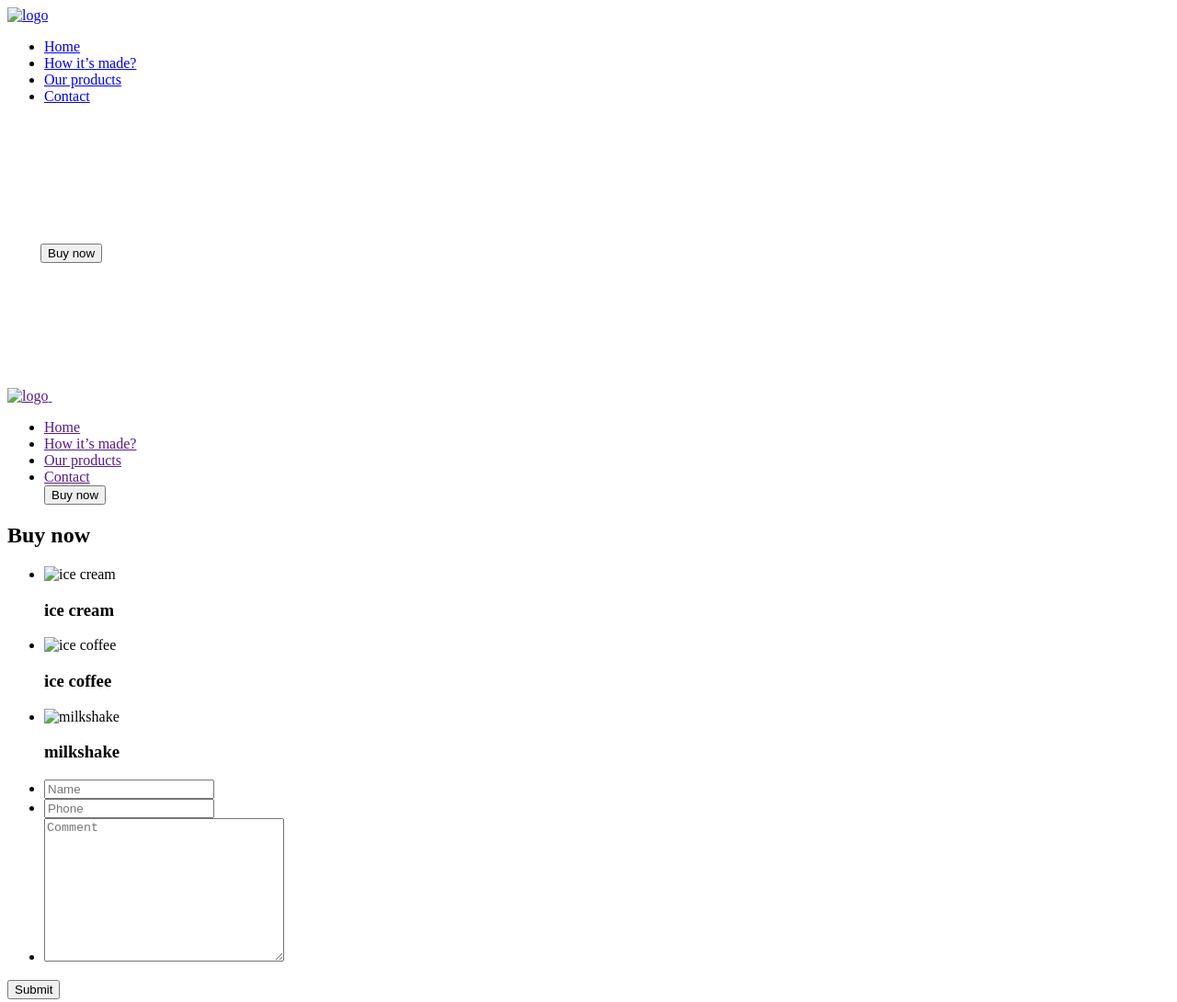
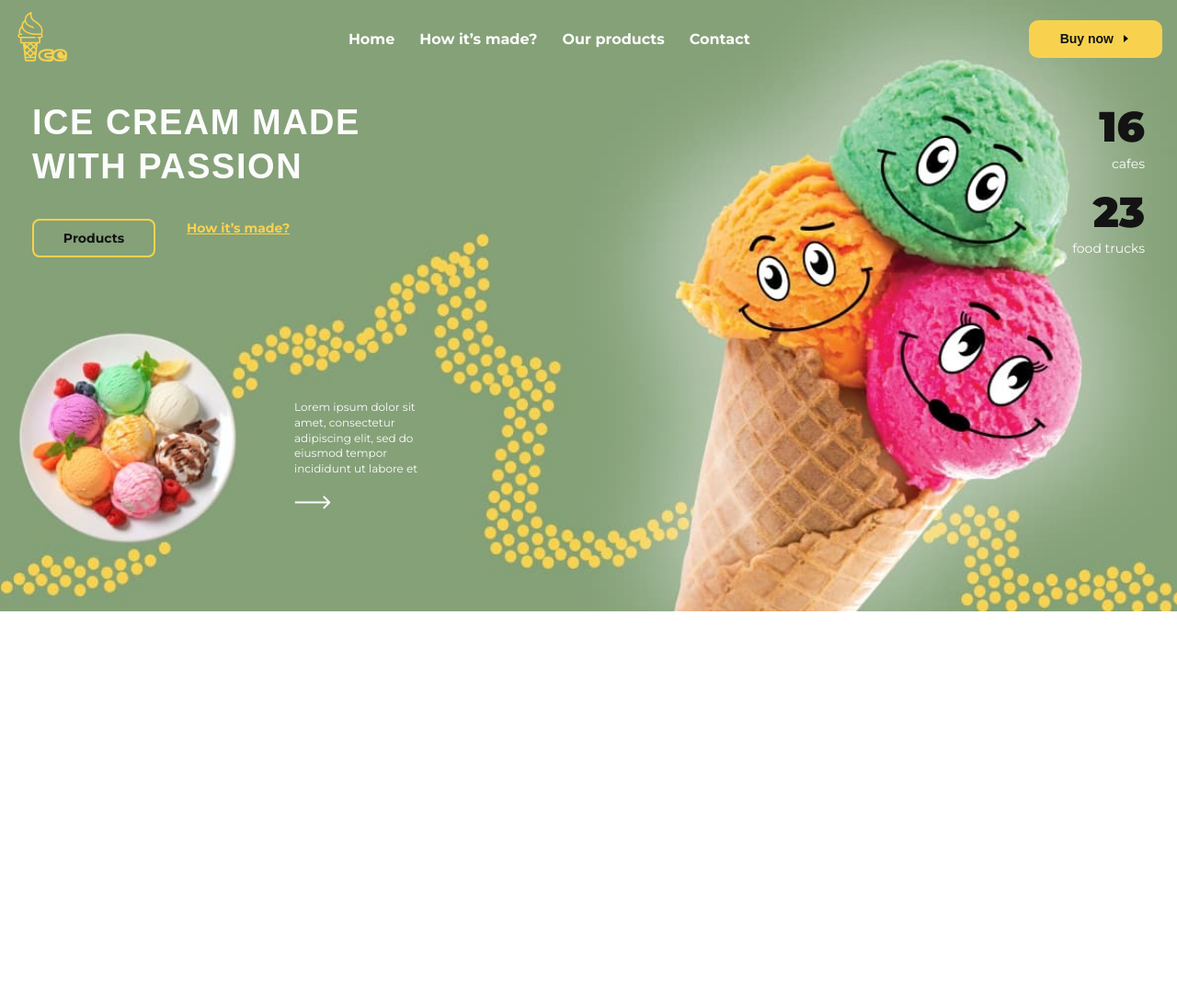
Before and after one commit to Vad1mVV/IceCream, a plain HTML site: page index.html in a window 1280 px wide. Shown: the top 1090 px of the page at 92% size. After the commit the page ends 800 px from the top, so only its background shows below. Drawn offline with Linux system fonts and the light colour scheme; a web font is replaced by a local one.

Commit message:
header&hero

```diff
--- a/index.html
+++ b/index.html
@@ -5,138 +5,102 @@
     <meta http-equiv="X-UA-Compatible" content="IE=edge">
     <meta name="viewport" content="width=device-width, initial-scale=1.0">
     <title>Document</title>
+    <link rel="stylesheet" href="./modals.html">
+    <link rel="stylesheet" href="./css/main.min.css">
+    <link rel="preconnect" href="https://fonts.googleapis.com">
+    <link rel="preconnect" href="https://fonts.gstatic.com" crossorigin>
+    <link href="https://fonts.googleapis.com/css2?family=Montserrat:ital,wght@0,400;0,500;0,700;0,900;1,600&family=Seymour+One&display=swap" rel="stylesheet">
 </head>
 <body>
     <header>
-        <nav>
-            <a href="./index.html">
-                <img src="" alt="logo">
+        <div class="container header__container">
+            <a href="./index.html" class="logo">
+                <svg class="logo__img">
+                    <use href="./img/symbol-defs.svg#icon-logo"></use>
+                </svg>
             </a>
-            <ul>
-                <li>
-                    <a href="./index.html">Home</a>
+            <nav class="header--center">
+                <ul class="nav">
+                    <li class="nav__item">
+                        <a href="./index.html" class="nav__link">Home</a>
                     </li>
-                <li>
-                    <a href="#about">How it’s made?</a>
+                    <li class="nav__item">
+                        <a href="#about" class="nav__link">How it’s made?</a>
                     </li>
-                <li>
-                    <a href="#products">Our products</a>
+                    <li class="nav__item">
+                        <a href="#products" class="nav__link">Our products</a>
                     </li>
-                <li>
-                    <a href="#contact">Contact</a>
+                    <li class="nav__item">
+                        <a href="#contact" class="nav__link">Contact</a>
                     </li>
                 </ul>
             </nav>
-        <svg width="32" hieght="32">
-            <use></use>
+            <div class="header--right">
+                <svg width="32" height="32" class="burger__button--open">
+                    <use href="./img/symbol-defs.svg#icon-burger_button"></use>
                 </svg>
-        <button type="button">
+                <button type="button" class="button buy__button">
                     Buy now
+                    <svg width="12" height="12" class="button__arrow--buy">
+                        <use href="./img/symbol-defs.svg#icon-small-arrow"></use>
+                    </svg>
                 </button>
-        <div class="mobile_modal">
-            <a href="">
-                <img src="" alt="logo">
-            </a>
-            <svg>
-                <use></use>
-            </svg>
-            <ul>
-                <li>
-                    <a href="">Home</a>
-                </li>
-                <li>
-                    <a href="">How it’s made?</a>
-                </li>
-                <li>
-                    <a href="">Our products</a>
-                </li>
-                <li>
-                    <a href="">Contact</a>
-                </li>
-                <button type="button">
-                    Buy now
-                </button>
-            </ul>
             </div>
-        <div class="modal__buyNow">
-            <h2>Buy now</h2>
-            <ul>
-                <li>
-                    <img src="" alt="ice cream">
-                    <h3>ice cream</h3>
-                </li>
-                <li>
-                    <img src="" alt="ice coffee">
-                    <h3>ice coffee</h3>
-                </li>
-                <li>
-                    <img src="" alt="milkshake">
-                    <h3>milkshake</h3>
-                </li>
-            </ul>
-            <form>
-                <ul>
-                    <li>
-                        <input type="text" placeholder="Name">
-                    </li>
-                    <li>
-                        <input type="tel" placeholder="Phone">
-                    </li>
-                    <li>
-                        <textarea name="" id="" cols="30" rows="10" placeholder="Comment"></textarea>
-                    </li>
-                </ul>
-            </form>
-            <button type="submit">Submit</button>
         </div>
     </header>
 
     <main>
         <!-- Hero -->
         <section class="hero">
-            <h1>ice cream made with passion</h1>
-            <ul>
+            <div class="container hero__container">
+                <div class="hero--left">
+                    <h1 class="hero__title">ice cream made with <span class="hero__title--bigger">passion</span></h1>
+                    <ul class="button__box--hero">
                         <li>
-                    <a href="#products">
+                            <a href="#products" class="hero__button--transparent">
+                                <span class="hero__button--text">
                                     Products
+                                </span>
                             </a>
                         </li>
                         <li>
-                    <a href="#about">
+                            <a href="#about" class="hero__link">
                                 How it’s made?
                             </a>
                         </li>
                     </ul>
-            <ul>
-                <li>
-                    <span>
+                </div>
+                <ul class="counter__box">
+                    <li class="counter__item">
+                        <span class="counter__number">
                             16
                         </span>
-                    <span>
+                        <span class="counter__text">
                             cafes
                         </span>
                     </li>
-                <li>
-                    <span>
+                    <li class="counter__item">
+                        <span class="counter__number">
                             23
                         </span>
-                    <span>
+                        <span class="counter__text">
                             food trucks
                         </span>
                     </li>
                 </ul>
-            <div>
+                <div class="hero__text">
                     <p>
                         Lorem ipsum dolor sit amet, consectetur adipiscing elit, sed do eiusmod tempor incididunt ut labore et
                     </p>
-                <svg>
-                    <use></use>
+                    <svg class="hero__arrow--text">
+                        <use href="./img/symbol-defs.svg#icon-arrow"></use>
                     </svg>
+                </div>
             </div>
         </section>
 
         <!-- Products -->
-        <section class="products" id="products">
+        <!-- <section class="products" id="products">
             <p>100% natural</p>
             <h2>products</h2>
             <ul>
@@ -150,89 +114,6 @@
                         </svg>
                     </button>
                 </li>
-                <div class="modal__iceCream">
-                    <h3>Chololate icecream</h3>
-                    <img src="" alt="chocolate ice cream">
-                    <ul>
-                        <li>
-                            <p>
-                                <span>320</span>
-                                <span>kcal</span>
-                            </p>
-                        </li>
-                        <li>
-                            <p>
-                                <span>4g</span>
-                                <span>Prote...</span>
-                            </p>
-                        </li>
-                        <li>
-                            <p>
-                                <span>8.2g</span>
-                                <span>Fats</span>
-                            </p>
-                        </li>
-                        <li>
-                            <p>
-                                <span>40,4g</span>
-                                <span>Carbs</span>
-                            </p>
-                        </li>
-                    </ul>
-                    <h4>Ingredients</h4>
-                    <ul>
-                        <li>
-                            <p>
-                                <span>Milk</span>
-                                <span>100ml</span>
-                            </p>
-                        </li>
-                        <li>
-                            <p>
-                                <span>Belgian chocolate</span>
-                                <span>20g</span>
-                            </p>
-                        </li>
-                        <li>
-                            <p>
-                                <span>Cream</span>
-                                <span>150ml</span>
-                            </p>
-                        </li>
-                        <li>
-                            <p>
-                                <span>Cocoa powder</span>
-                                <span>30g</span>
-                            </p>
-                        </li>
-                        <li>
-                            <p>
-                                <span>Sugar</span>
-                                <span>40g</span>
-                            </p>
-                        </li>
-                        <li>
-                            <p>
-                                <span>Vanilla sugar</span>
-                                <span>10g</span>
-                            </p>
-                        </li>
-                    </ul>
-                    <form>
-                        <ul>
-                            <li>
-                                <input type="text" placeholder="Name">
-                            </li>
-                            <li>
-                                <input type="tel" placeholder="Phone">
-                            </li>
-                            <li>
-                                <textarea name="" id="" cols="30" rows="10" placeholder="Comment"></textarea>
-                            </li>
-                        </ul>
-                    </form>
-                    <button type="submit">Submit</button>
-                </div>
                 <li>
                     <img src="" alt="ice coffee">
                     <h3>ice cream</h3>
@@ -254,10 +135,10 @@
                     </button>
                 </li>
             </ul>
-        </section>
+        </section> -->
 
         <!-- How it's made? -->
-        <section class="about" id="about">
+        <!-- <section class="about" id="about">
             <p>tradition and love</p>
             <h2>How it’s made?</h2>
             <img src="" alt="">
@@ -275,14 +156,10 @@
                     <use></use>
                 </svg>
             </button>
-            <div class="modal__about">
-                <h3>How it’s made?</h3>
-                <p>Lorem ipsum dolor sit amet, consectetur adipiscing elit, sed do eiusmod tempor incididunt ut labore et Lorem ipsum dolor sit amet, consectetur adipiscing elit, sed do eiusmod tempor incididunt ut labore et</p>
-            </div>
-        </section>
+        </section> -->
 
         <!-- Advantages -->
-        <section class="advantages">
+        <!-- <section class="advantages">
             <h2>Advantages</h2>
             <ul>
                 <li>
@@ -313,18 +190,18 @@
                     </p>
                 </li>
             </ul>
-        </section>
+        </section> -->
 
         <!-- Gallery -->
-        <section class="gallery">
+        <!-- <section class="gallery">
             <h2>gallery</h2>
             <img src="" alt="ice cream">
             <img src="" alt="ice cream">
             <img src="" alt="ice cream">
-        </section>
+        </section> -->
 
         <!-- Customer Reviews -->
-        <section class="customerReviews">
+        <!-- <section class="customerReviews">
             <h2>Customer Reviews</h2>
             <ul>
                 <li>
@@ -360,10 +237,10 @@
                     </svg>
                 </li>
             </ul>
-        </section>
+        </section> -->
 
         <!-- Contacts -->
-        <section class="contact" id="contact">
+        <!-- <section class="contact" id="contact">
             <h2>Our establishments</h2>
             <ul>
                 <li>
@@ -504,10 +381,10 @@
                     </li>
                 </ul>
             </ul>
-        </section>
+        </section> -->
     </main>
 
-    <footer>
+    <!-- <footer>
         <p>
             <span>homemade ice cream made</span>
             <span>with passion</span>
@@ -540,6 +417,6 @@
             <a href="">+61 (0) 383 766 284</a>
         </p>
         <p>© 2022 - IceCream. All Rights Reserved.</p>
-    </footer>
+    </footer> -->
 </body>
 </html>
--- /dev/null
+++ b/modals.html
@@ -0,0 +1,158 @@
+<!DOCTYPE html>
+<html lang="en">
+<head>
+    <meta charset="UTF-8">
+    <meta http-equiv="X-UA-Compatible" content="IE=edge">
+    <meta name="viewport" content="width=device-width, initial-scale=1.0">
+    <title>Document</title>
+</head>
+<body>
+    <div class="burger__menu">
+        <a href="">
+            <img src="" alt="logo">
+        </a>
+        <svg>
+            <use></use>
+        </svg>
+        <ul>
+            <li>
+                <a href="">Home</a>
+            </li>
+            <li>
+                <a href="">How it’s made?</a>
+            </li>
+            <li>
+                <a href="">Our products</a>
+            </li>
+            <li>
+                <a href="">Contact</a>
+            </li>
+            <button type="button">
+                Buy now
+            </button>
+        </ul>
+    </div>
+
+    <div class="modal__buyNow">
+        <h2>Buy now</h2>
+        <ul>
+            <li>
+                <img src="" alt="ice cream">
+                <h3>ice cream</h3>
+            </li>
+            <li>
+                <img src="" alt="ice coffee">
+                <h3>ice coffee</h3>
+            </li>
+            <li>
+                <img src="" alt="milkshake">
+                <h3>milkshake</h3>
+            </li>
+        </ul>
+        <form>
+            <ul>
+                <li>
+                    <input type="text" placeholder="Name">
+                </li>
+                <li>
+                    <input type="tel" placeholder="Phone">
+                </li>
+                <li>
+                    <textarea name="" id="" cols="30" rows="10" placeholder="Comment"></textarea>
+                </li>
+            </ul>
+        </form>
+        <button type="submit">Submit</button>
+    </div>
+
+    <div class="modal__iceCream">
+        <h3>Chololate icecream</h3>
+        <img src="" alt="chocolate ice cream">
+        <ul>
+            <li>
+                <p>
+                    <span>320</span>
+                    <span>kcal</span>
+                </p>
+            </li>
+            <li>
+                <p>
+                    <span>4g</span>
+                    <span>Prote...</span>
+                </p>
+            </li>
+            <li>
+                <p>
+                    <span>8.2g</span>
+                    <span>Fats</span>
+                </p>
+            </li>
+            <li>
+                <p>
+                    <span>40,4g</span>
+                    <span>Carbs</span>
+                </p>
+            </li>
+        </ul>
+        <h4>Ingredients</h4>
+        <ul>
+            <li>
+                <p>
+                    <span>Milk</span>
+                    <span>100ml</span>
+                </p>
+            </li>
+            <li>
+                <p>
+                    <span>Belgian chocolate</span>
+                    <span>20g</span>
+                </p>
+            </li>
+            <li>
+                <p>
+                    <span>Cream</span>
+                    <span>150ml</span>
+                </p>
+            </li>
+            <li>
+                <p>
+                    <span>Cocoa powder</span>
+                    <span>30g</span>
+                </p>
+            </li>
+            <li>
+                <p>
+                    <span>Sugar</span>
+                    <span>40g</span>
+                </p>
+            </li>
+            <li>
+                <p>
+                    <span>Vanilla sugar</span>
+                    <span>10g</span>
+                </p>
+            </li>
+        </ul>
+        <form>
+            <ul>
+                <li>
+                    <input type="text" placeholder="Name">
+                </li>
+                <li>
+                    <input type="tel" placeholder="Phone">
+                </li>
+                <li>
+                    <textarea name="" id="" cols="30" rows="10" placeholder="Comment"></textarea>
+                </li>
+            </ul>
+        </form>
+        <button type="submit">Submit</button>
+    </div>
+
+    <div class="modal__about">
+        <h3>How it’s made?</h3>
+        <p>Lorem ipsum dolor sit amet, consectetur adipiscing elit, sed do eiusmod tempor incididunt ut labore et Lorem
+            ipsum dolor sit amet, consectetur adipiscing elit, sed do eiusmod tempor incididunt ut labore et</p>
+    </div>
+</body>
+</html>
--- /dev/null
+++ b/sass/base/_base.scss
@@ -0,0 +1,45 @@
+section {
+    padding: 60px 20px;
+}
+.container {
+    width: 100%;
+
+    margin: 0 auto;
+    padding: 0 15px;
+}
+*,
+*::after,
+*::before {
+    box-sizing: border-box;
+}
+body {
+    font-family: 'Montserrat', sans-serif;
+    font-style: normal;
+    font-weight: 400;
+}
+body,
+ul,
+li,
+h1,
+h2,
+h3,
+h4,
+p {
+    margin: 0;
+    padding: 0;
+}
+ul {
+    display: flex;
+
+    list-style: none;
+}
+a {
+    text-decoration: none ;
+}
+.button {
+    background-color: $button-bgc;
+
+    font-weight: 600;
+
+    border: $button-bgc 0px solid;
+}
--- /dev/null
+++ b/sass/components/_hero.scss
@@ -0,0 +1,178 @@
+.hero {
+    position: relative;
+    background-color: $hero-bgc;
+
+    background-image: url(../../img/hero_bgc-mobile.jpg);
+    background-repeat: no-repeat;
+    background-position: bottom;
+    background-size: cover;
+
+    padding-top: 110px;
+}
+.hero__title {
+    width: 247px;
+
+    font-family: 'Seymour One', sans-serif;
+    font-size: 26px;
+    line-height: 1.46;
+    letter-spacing: 0.04em;
+    text-transform: uppercase;
+
+    color: $primary-text-color;
+
+    margin-bottom: 32px;
+}
+.hero__title--bigger {
+    font-size: 34px;
+    line-height: 0.97;
+}
+.button__box--hero {
+    margin-bottom: 200px;
+}
+.hero__button--transparent {
+    display: flex;
+    align-items: center;
+
+    width: 62px;
+    height: 24px;
+
+    background-color: $hero-bgc;
+
+    border: $button-bgc 2px solid;
+    border-radius: 8px;
+
+    margin-right: 20px;
+}
+.hero__button--text {
+    margin-left: auto;
+    margin-right: auto;
+
+    font-size: 8px;
+    line-height: 1.25;
+    font-weight: 600;
+
+    color: $second-text-color;
+}
+.hero__link {
+    color: $button-bgc;
+    text-decoration: underline;
+
+    font-weight: 600;
+    font-size: 8px;
+    line-height: 1.25;
+}
+.counter__box,
+.hero__text {
+    display: none;
+}
+@media screen and (min-width: 768px) {
+    .hero {
+        background-image: url(../../img/hero_bgc-tablet.jpg);
+        height: 415px;
+    }
+    .hero__container {
+        display: flex;
+        justify-content: space-between;
+    }
+    .hero__title {
+        width: 180px;
+
+        font-size: 18px;
+        line-height: 1.28;
+    }
+    .hero__title--bigger {
+        font-size: 24px;
+        line-height: 0.55;
+    }
+    .button__box--hero {
+        margin-bottom: 193px;
+    }
+    .counter__box {
+        display: flex;
+        flex-direction: column;
+        gap: 20px;
+    }
+    .counter__item {
+        display: flex;
+        flex-direction: column;
+        gap: 4px;
+
+        align-items: end;
+    }
+    .counter__number {
+        font-weight: 900;
+        font-size: 28px;
+        line-height: 1.21;
+
+        color: $second-text-color;
+    }
+    .counter__text {
+        font-size: 8px;
+        line-height: 1.25;
+
+        color: $primary-text-color;
+    }
+    .hero__text {
+        display: flex;
+        flex-direction: column;
+        gap: 20px;
+
+        position: absolute;
+        left: 25%;
+        bottom: 32px;
+
+        width: 151px;
+
+        font-size: 12px;
+        line-height: 1.4;
+
+        color: $primary-text-color;
+    }
+    .hero__arrow--text {
+        width: 40px;
+        height: 15px;
+
+        fill: $primary-text-color;
+    }
+}
+@media screen and (min-width: 1200px) {
+    .hero {
+        background-image: url(../../img/hero_bgc-desktop.jpg);
+        height: 665px;
+    }
+    .hero__title,
+    .hero__title--bigger {
+        width: 367px;
+
+        font-size: 38px;
+        line-height: 1.26;
+    }
+    .hero__button--transparent {
+        width: 134px;
+        height: 42px;
+
+        margin-right: 34px;
+    }
+    .hero__button--text {
+        font-size: 14px;
+        line-height: 1.29;
+    }
+    .hero__link {
+        font-size: 14px;
+        line-height: 1.21;
+    }
+    .counter__box {
+        gap: 16px;
+    }
+    .counter__number {
+        font-size: 46px;
+        line-height: 1.21;
+    }
+    .counter__text {
+        font-size: 14px;
+        line-height: 1.21;
+    }
+    .hero__text {
+        bottom: 111px;
+    }
+}
--- /dev/null
+++ b/sass/layout/_header.scss
@@ -0,0 +1,94 @@
+header {
+    width: 100%;
+    position: absolute;
+    top: 0;
+    left: 0;
+    z-index: 100;
+}
+.header__container {
+    display: flex;
+
+    justify-content: space-between;
+    align-items: center;
+
+    padding: 12px 20px;
+}
+.logo__img {
+    width: 40px;
+    height: 37px;
+
+    fill: #F8D24E;
+}
+.nav {
+    display: none;
+}
+.burger__button--open {
+    cursor: pointer;
+}
+.buy__button {
+    display: none;
+}
+@media screen and (min-width: 768px) {
+    .header__container {
+        padding: 20px 32px;
+    }
+    .logo__img {
+        width: 48px;
+        height: 44px;
+    }
+    .header--right {
+        display: flex;
+        align-items: center;
+    }
+    .burger__button--open {
+        margin-right: 32px;
+    }
+    .buy__button {
+        display: flex;
+        flex-wrap: wrap;
+        align-items: center;
+        gap: 7px;
+
+        padding: 12px 34px;
+
+        font-size: 14px;
+        line-height: 1.2;
+
+        border-radius: 10px;
+
+        color: $second-text-color;
+    }
+}
+@media screen and (min-width: 1200px) {
+    .header__container {
+        padding: 8px 16px;
+    }
+    .logo__img {
+        width: 60px;
+        height: 65px;
+    }
+    .header--center {
+        display: flex;
+        align-items: center;
+    }
+    .nav {
+        display: flex;
+        flex-wrap: wrap;
+        gap: 27px;
+    }
+    .nav__link {
+        font-weight: 700;
+        font-size: 16px;
+        line-height: 1.25;
+
+        color: $primary-text-color;
+
+        &:focus,
+        &:hover {
+            color: $button-bgc;
+        }
+    }
+    .burger__button--open {
+        display: none;
+    }
+}
--- /dev/null
+++ b/sass/main.scss
@@ -0,0 +1,5 @@
+@import "./utils/vars";
+@import "./base/base";
+@import "./layout/header";
+@import "./layout/footer";
+@import "./components/hero";
--- /dev/null
+++ b/sass/utils/_vars.scss
@@ -0,0 +1,6 @@
+$hero-bgc: #84A178;
+$button-bgc: #F8D24E;
+$primary-text-color: #fcfcfc;
+$second-text-color: #131313;
+$thirdary-text-color: #ababab;
+$fourth-text-color: #d6936d;
```
Also changed, not shown: css/main.css (added), css/main.min.css (added), img/hero_bgc-desktop.jpg (added), img/hero_bgc-mobile.jpg (added), img/hero_bgc-tablet.jpg (added), img/symbol-defs.svg (added), sass/base/_base.css (added), sass/base/_base.min.css (added), sass/components/_hero.css (added), sass/components/_hero.min.css (added), sass/layout/_footer.scss (added), sass/layout/_header.css (added), sass/layout/_header.min.css (added), 2 other files. Lines whose indentation alone changed are shown as unchanged.
